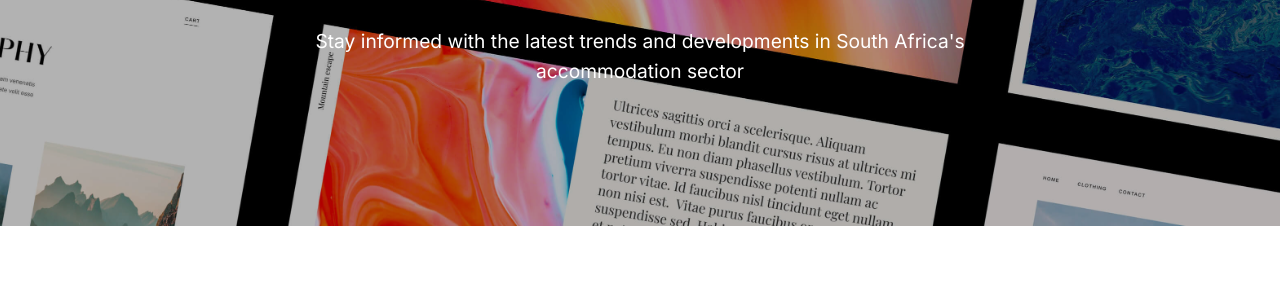
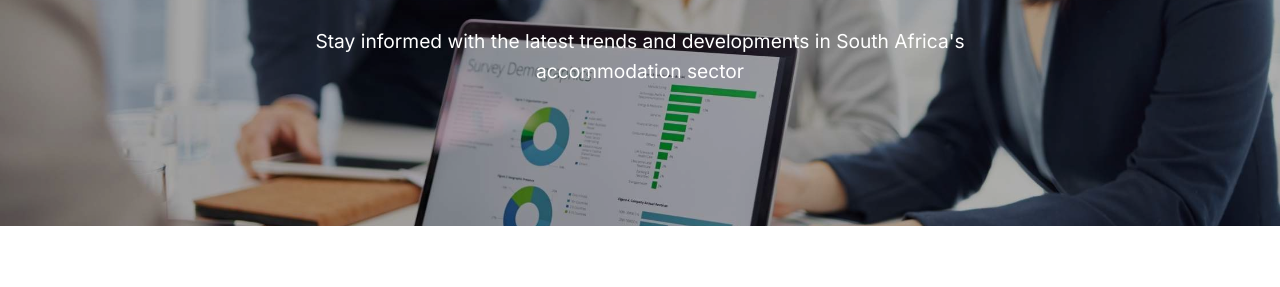
Before and after one commit to Shampene01/apasa-website, a plain HTML site: page insights.html in a window 1280 px wide. Shown: the part 254-541 px from the top of the page. Drawn offline with Linux system fonts and the light colour scheme.

Commit message:
Add hero styling and background for insights page

```diff
--- a/css/styles.css
+++ b/css/styles.css
@@ -131,8 +131,8 @@ body {
     background-image: url('../images/about-hero.jpg');
 }
 
-.blog-page .hero::after {
-    background-image: url('../images/blog-hero.jpg');
+.insights-page .hero::after {
+    background-image: url('../images/insights-hero.jpg');
 }
 
 .events-page .hero::after {
--- a/insights.html
+++ b/insights.html
@@ -16,7 +16,7 @@
     <!-- Styles -->
     <link rel="stylesheet" href="css/styles.css">
 </head>
-<body>
+<body class="insights-page">
     <!-- Header -->
     <header class="header">
         <nav class="nav-container">
```
Also changed, not shown: images/insights-hero.jpg (added).
